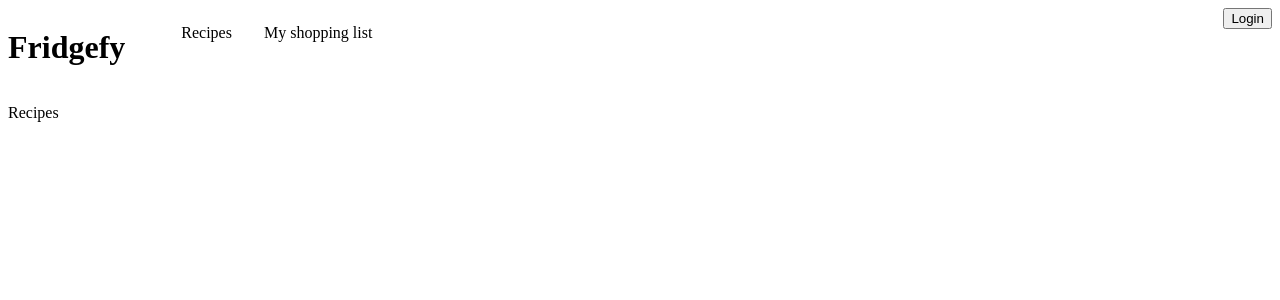
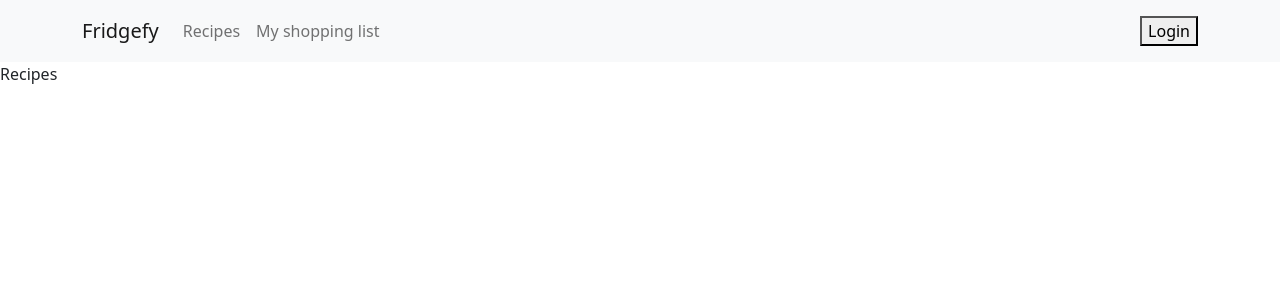
Before and after one commit to Mauriciots/fridgefy, a React (Create React App) app: page / in a window 1280 px wide. Shown: the top 300 px of the page. Built offline with nearby package versions, Linux system fonts and the light colour scheme; no server answers.

Commit message:
Add React Bootstrap dep to project

```diff
--- a/package.json
+++ b/package.json
@@ -7,8 +7,10 @@
     "@testing-library/react": "^13.3.0",
     "@testing-library/user-event": "^13.5.0",
     "axios": "^0.27.2",
+    "bootstrap": "^5.2.0",
     "firebase": "^9.9.3",
     "react": "^18.2.0",
+    "react-bootstrap": "^2.5.0",
     "react-dom": "^18.2.0",
     "react-scripts": "5.0.1",
     "styled-components": "^5.3.5"
--- a/src/components/layout/Header.js
+++ b/src/components/layout/Header.js
@@ -1,5 +1,5 @@
 import React from 'react';
-import StyledHeader from './Header.styled';
+import { Container, Nav, Navbar } from 'react-bootstrap';
 import { authenticate } from '../../services/authService';
 import { useAppContext } from '../context/appContext';
 
@@ -16,23 +16,30 @@ const Header = () => {
     }
 
     return (
-        <StyledHeader>
-            <h1>Fridgefy</h1>
-            <ul>
-                <li>Recipes</li>
-                <li>My shopping list</li>
-            </ul>
-            <div>
-                {state.user ? (
-                    <>
-                        <p>{state.user ? state.user.displayName : 'Not logged yet'}</p>
-                        <button onClick={handleLogoutClick}>Logout</button>
-                    </>
-                ) : (
-                    <button onClick={handleLoginClick}>Login</button>
-                )}
-            </div>
-        </StyledHeader>
+        <Navbar bg="light" expand="lg">
+            <Container>
+                <Navbar.Brand href="#home">Fridgefy</Navbar.Brand>
+                <Navbar.Toggle aria-controls="basic-navbar-nav" />
+                <Navbar.Collapse id="basic-navbar-nav">
+                    <Nav className="me-auto">
+                        <Nav.Link href="#recipes">Recipes</Nav.Link>
+                        <Nav.Link href="#shopping-list">My shopping list</Nav.Link>
+                    </Nav>
+                </Navbar.Collapse>
+                <Navbar.Collapse className="justify-content-end">
+                    <Navbar.Text>
+                        {state.user
+                            ? (
+                                <>
+                                    Signed in as: {state.user.displayName}
+                                    <button onClick={handleLogoutClick}>Logout</button>
+                                </>
+                            ) : (<button onClick={handleLoginClick}>Login</button>)
+                        }
+                    </Navbar.Text>
+                </Navbar.Collapse>
+            </Container>
+        </Navbar>
     )
 }
 
--- a/src/components/layout/Header.styled.js
+++ /dev/null
@@ -1,17 +0,0 @@
-import styled from 'styled-components';
-
-const StyledHeader = styled.header`
-    display: flex;
-
-    ul {
-        flex-grow: 1;
-        display: flex;
-        list-style: none;
-
-        li {
-            padding: 0 1rem;
-        }
-    }
-`;
-
-export default StyledHeader;
--- a/src/components/pages/App.js
+++ b/src/components/pages/App.js
@@ -3,6 +3,7 @@ import { AppContext } from '../context/appContext';
 import Recipes from './Recipes';
 import { getRecipes } from '../../services/recipeService';
 import Header from '../layout/Header';
+import 'bootstrap/dist/css/bootstrap.min.css';
 
 function App() {
   useEffect(() => {
```
Also changed, not shown: 1 other file (tests, documents, lock files or other folders).
